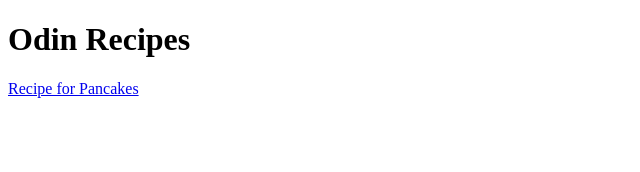
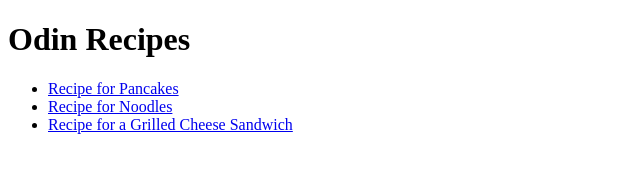
Before and after one commit to dimdimotis112/odin-recipes, a plain HTML site: page index.html in a window 1280 px wide. Shown: the whole page, without its empty margins (0-640 px from the left). Drawn offline with Linux system fonts and the light colour scheme.

Commit message:
add two new recipes to page

```diff
--- a/index.html
+++ b/index.html
@@ -8,6 +8,11 @@
     </head>
     <body>
         <h1>Odin Recipes</h1>
-        <a href="recipes/pancakes.html">Recipe for Pancakes</a>
+        <ul>
+            <li><a href="recipes/pancakes.html">Recipe for Pancakes</a></li>
+            <li><a href="recipes/noodles.html">Recipe for Noodles</a></li>
+            <li><a href="recipes/grilled_cheese_sw.html">Recipe for a Grilled Cheese Sandwich</a></li>
+        </ul>
+
     </body>
 </html>
```
